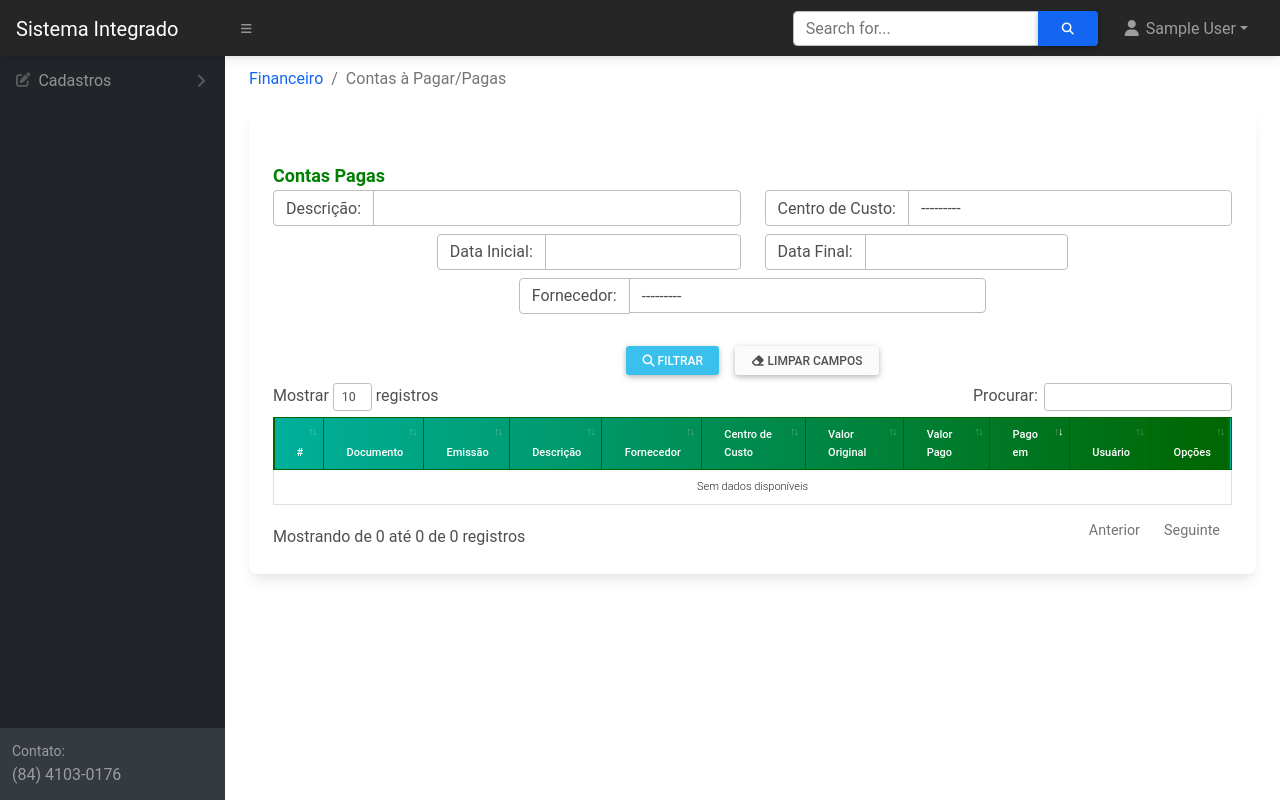
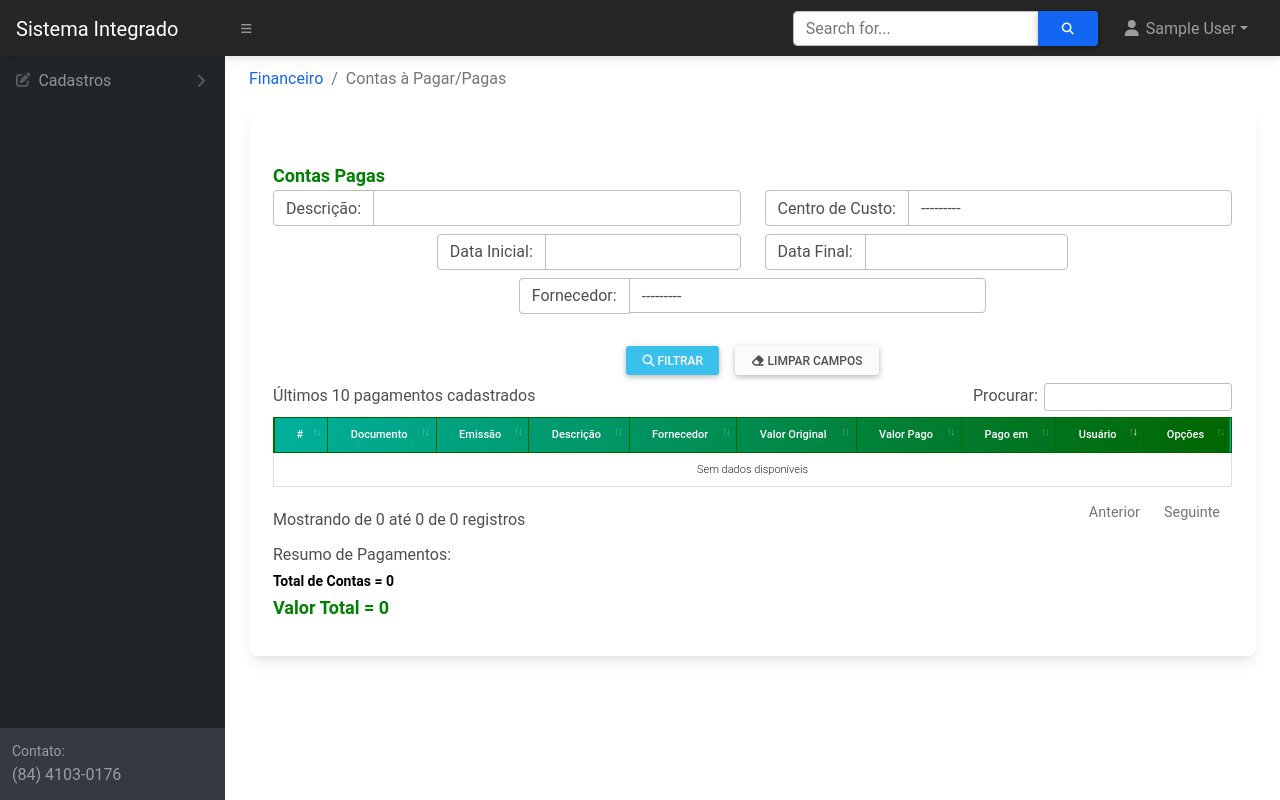
Before and after one commit to endjack/simoERP, a Django app: page /contas-pagas/ in a window 1280 px wide. Run offline with Django 3.2, Linux system fonts and the light colour scheme; the visitor is signed in with stand-in values (Sample User, id 1); data that the repository does not hold is empty; some libraries are stand-ins or nearby versions.

Commit message:
Filter Pagamentos fix

```diff
--- a/financeiro/views.py
+++ b/financeiro/views.py
@@ -27,18 +27,20 @@ class ContasAPagarView(GroupRequiredMixin, LoginRequiredMixin,TemplateView):
 
     def get_context_data(self, **kwargs):
         context = super().get_context_data(**kwargs)
-        context["contas_list"] = ContaPagamento.objects.filter(pago=False)
-        context["contas_list_pagas"] = Pagamento.objects.all()
+
 
         first_date = date(1, 1, 1)
         today_date = datetime.today()
 
+        contas = ContaPagamento.objects.filter(pago=False)
         contas_do_dia = ContaPagamento.objects.filter(pago=False).filter(vencimento=today_date)
         contas_atrasadas = ContaPagamento.objects.filter(pago=False).filter(vencimento__range=[first_date, today_date])
         context["contas_do_dia"] = contas_do_dia
         context["contas_atrasadas"] = contas_atrasadas
+        context["contas_list"] = contas
         context["contas_do_dia_SUM"] = sum(contas_do_dia.values_list('valor', flat=True))
         context["contas_atrasadas_SUM"] = sum(contas_atrasadas.values_list('valor', flat=True))
+        context["contas_SUM"] = sum(contas.values_list('valor', flat=True))
         return context
 
 class ContasPagasView(GroupRequiredMixin, LoginRequiredMixin,TemplateView):
@@ -49,12 +51,22 @@ class ContasPagasView(GroupRequiredMixin, LoginRequiredMixin,TemplateView):
 
     def get_context_data(self, **kwargs):
         context = super().get_context_data(**kwargs)
-        contas_pagas = Pagamento.objects.all()
-        context["contas_pagas_SUM"] = sum(contas_pagas.values_list('valor', flat=True))
+
 
         #filtros
-        filter_list = ContasPagasFilter(self.request.GET, queryset= contas_pagas )
+        if not 'descricao' in self.request.GET:
+            contas_pagas = Pagamento.objects.order_by('-id')[:10] ##SELECT ••• FROM `financeiro_pagamento` ORDER BY `financeiro_pagamento`.`id` DESC LIMIT 10
+            label_results = "Últimos 10 pagamentos cadastrados"
+        else:
+            contas_pagas = Pagamento.objects.all()
+            label_results = "Resultados | Mostrar _MENU_ registros"
+
+
+        filter_list = ContasPagasFilter(self.request.GET, queryset= contas_pagas)
         context["filter"] = filter_list
+        context["label_results"] = label_results
+        context["contas_pagas_SUM"] = sum(filter_list.qs.values_list('valor', flat=True))
+
         return context
 
 class InserirContasAPagarView(GroupRequiredMixin, LoginRequiredMixin,CreateView):
--- a/simo/templates/financeiro/contas-pagas.html
+++ b/simo/templates/financeiro/contas-pagas.html
@@ -90,7 +90,6 @@
 
 
 
-
 <table class="table table-sm table-bordered dt-responsive tabela-listar" style="font-size:11px;">
     <thead style="border:solid 2px; border-color:#006600 ;background: linear-gradient(to right, #00b09b, #006600); color: white;">
         <tr>
@@ -99,7 +98,6 @@
             <th scope="col">Emissão</th>
             <th scope="col">Descrição</th>
             <th scope="col">Fornecedor</th>
-            <th scope="col">Centro de Custo</th>
             <th scope="col">Valor Original</th>
             <th scope="col">Valor Pago</th>
             <th scope="col">Pago em</th>
@@ -123,7 +121,6 @@
             {% else %}
             <td> - </td>
             {% endif %}
-            <td class="limitar_td" title="{{item.conta.centro_de_custo}}">{{item.conta.centro_de_custo}}</td>
             <td>{{item.conta.valor}}</td>
             <td class="destaque-entrada">{{item.valor}}</td>
             <td><span style="display:none;">{{item.data | date:"Ymd"}}</span>{{item.data | date:"d/m/Y"}}</td>
@@ -138,7 +135,12 @@
     </tbody>
 </table>
 
+<div class="col-12" style="margin-top: 10px; margin-bottom:10px;"><span style="font-size:16px;">
+Resumo de Pagamentos: <br>
+</span>
 
+<span style="font-size:14px; color:black;font-weight: bold;">Total de Contas = {{filter.qs.count}}</span> <br>
+<span style="font-size:18px; color:green;font-weight: bold;">Valor Total = {{contas_pagas_SUM}}</span> <br>
 
 {% endblock%}
 
@@ -175,7 +177,7 @@
                 "infoFiltered": "(filtrado de _MAX_ registros no total)",
                 "infoPostFix": "",
                 "thousands": ".",
-                "lengthMenu": "Mostrar _MENU_ registros",
+                "lengthMenu": "{{label_results}}",
                 "loadingRecords": "A carregar dados...",
                 "processing": "A processar...",
                 "search": "Procurar:",
```
Also changed, not shown: simo/templates/financeiro/contas-a-pagar.html (+57 -53 lines).
